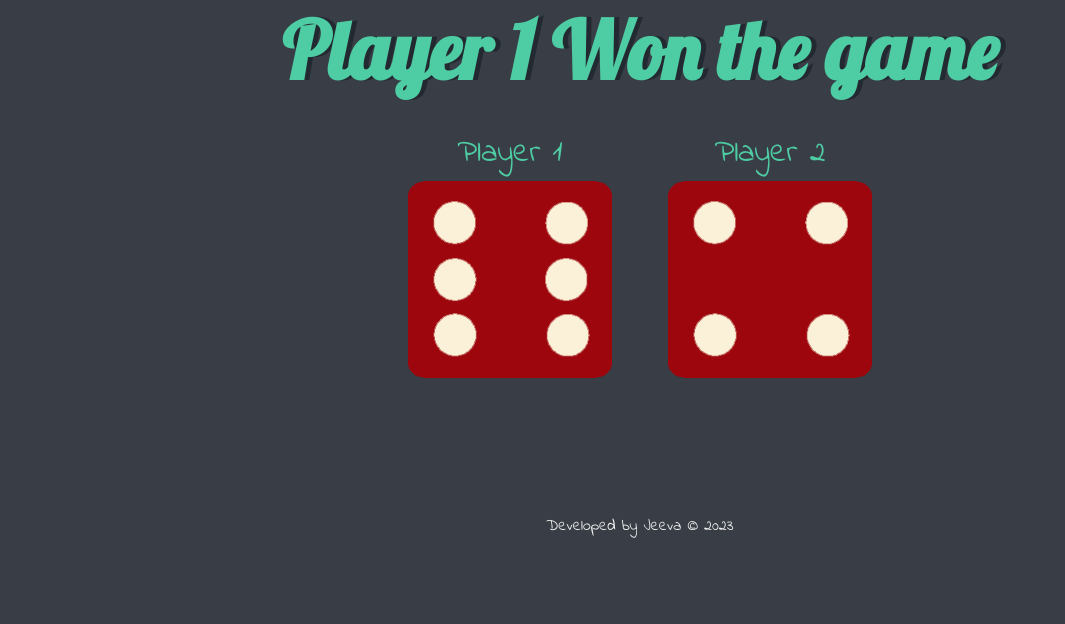
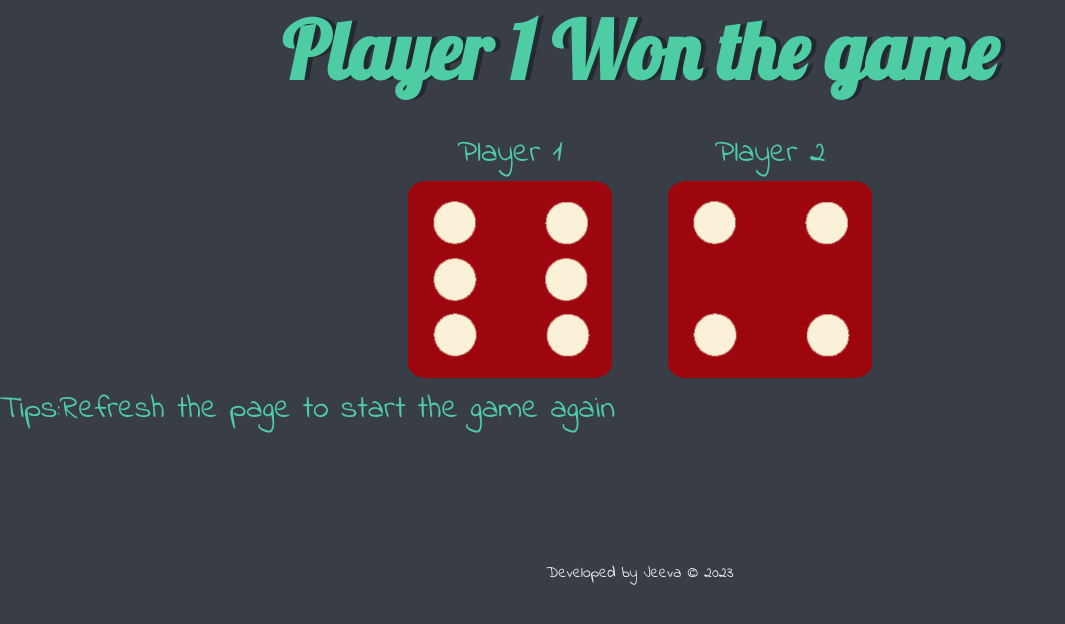
Before and after one commit to Jeeva19z/dice, a plain HTML site: page index.html in a window 1280 px wide. Shown: the whole page, without its empty margins (0-1065 px from the left). Drawn offline with Linux system fonts and the light colour scheme.

Commit message:
Update index.html

```diff
--- a/index.html
+++ b/index.html
@@ -25,6 +25,8 @@
 
     </div>
 
+    <p>Tips:Refresh the page to start the game again</p>
+
     <script src="index.js"></script>
   </body>
 
```
